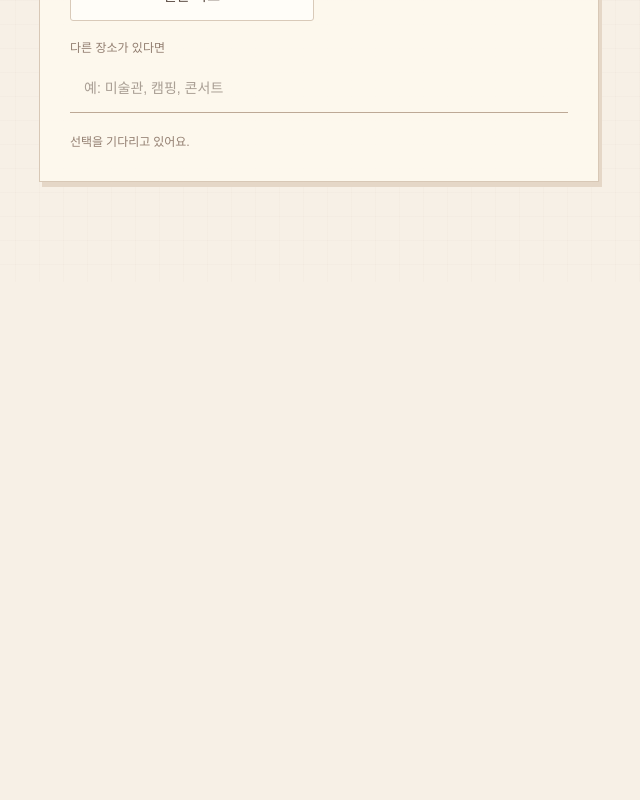
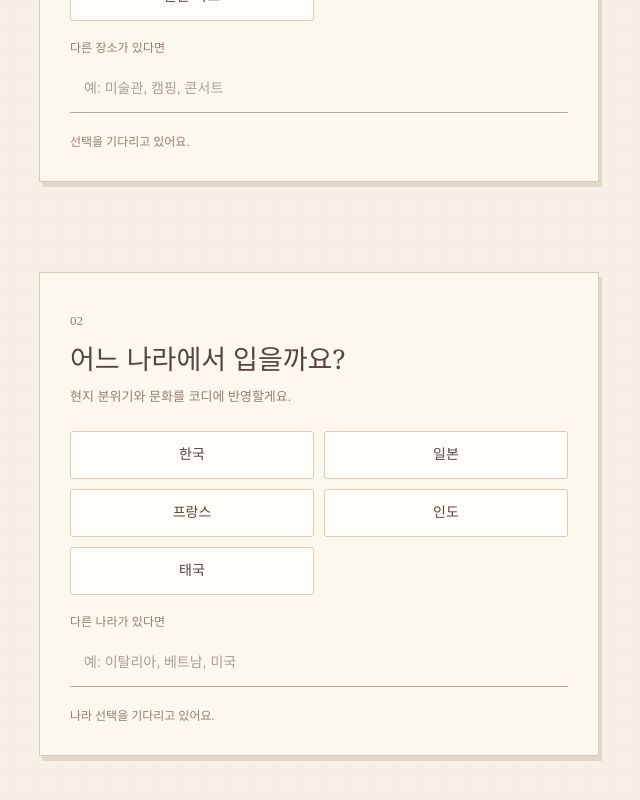
Before and after one commit to hsu06-design/AI_project, a Next.js app: page / in a window 1280 px wide. Shown: the part 1440-2240 px from the top of the page, without its empty margins (321-961 px from the left). Before the commit the page ends 1722 px from the top, so only its background shows below. Built offline with nearby package versions, Linux system fonts and the light colour scheme.

Commit message:
Add country selection

```diff
--- a/app/page.tsx
+++ b/app/page.tsx
@@ -11,6 +11,9 @@ export default function Home() {
   const [destination, setDestination] = useState("");
   const [customDestination, setCustomDestination] = useState("");
   const destinations = ["여행", "축제", "결혼식", "데이트", "출근·학교"];
+  const [country, setCountry] = useState("");
+  const [customCountry, setCustomCountry] = useState("");
+  const countries = ["한국", "일본", "프랑스", "인도", "태국"];
 
   useLayoutEffect(() => {
     gsap.registerPlugin(ScrollTrigger);
@@ -37,15 +40,17 @@ export default function Home() {
         },
       });
 
-      gsap.from(".choice-sheet", {
+      gsap.utils.toArray<HTMLElement>(".choice-sheet").forEach((sheet) => {
+        gsap.from(sheet, {
           opacity: 0,
           duration: 1.2,
           ease: "power2.out",
           scrollTrigger: {
-          trigger: ".choice-sheet",
+            trigger: sheet,
             start: "top 82%",
             once: true,
           },
+        });
       });
     }, pageRef);
 
@@ -110,6 +115,42 @@ export default function Home() {
           {destination ? `${destination}에 어울리는 옷을 찾아볼게요.` : "선택을 기다리고 있어요."}
         </div>
       </section>
+
+      <section className="choice-sheet" aria-labelledby="country-title">
+        <span className="step-mark">02</span>
+        <h2 id="country-title">어느 나라에서 입을까요?</h2>
+        <p>현지 분위기와 문화를 코디에 반영할게요.</p>
+        <div className="choice-grid">
+          {countries.map((item) => (
+            <button
+              key={item}
+              type="button"
+              aria-pressed={country === item}
+              onClick={() => {
+                setCountry(item);
+                setCustomCountry("");
+              }}
+            >
+              {item}
+            </button>
+          ))}
+        </div>
+        <label className="custom-choice">
+          <span>다른 나라가 있다면</span>
+          <input
+            type="text"
+            value={customCountry}
+            placeholder="예: 이탈리아, 베트남, 미국"
+            onChange={(event) => {
+              setCustomCountry(event.target.value);
+              setCountry(event.target.value.trim());
+            }}
+          />
+        </label>
+        <div className="choice-note" aria-live="polite">
+          {country ? `${country}의 분위기와 문화를 살펴볼게요.` : "나라 선택을 기다리고 있어요."}
+        </div>
+      </section>
     </main>
   );
 }
```
Lines whose indentation alone changed are shown as unchanged.
